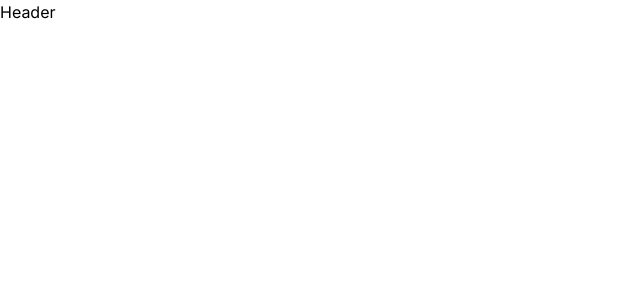
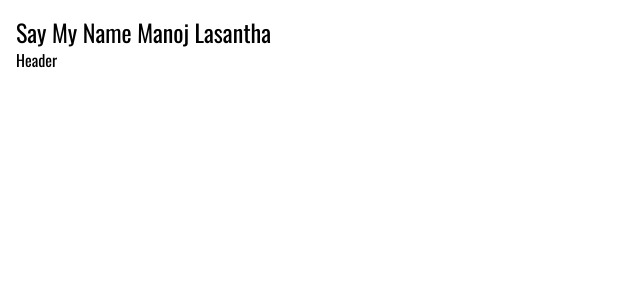
Before and after one commit to LasaX1999/app_farm, a Next.js app: page / in a window 1280 px wide. Shown: the top 300 px of the page, without its empty margins (0-640 px from the left). Built offline with nearby package versions, Linux system fonts and the light colour scheme.

Commit message:
change font to oswald

```diff
--- a/app/layout.tsx
+++ b/app/layout.tsx
@@ -1,8 +1,12 @@
 import type { Metadata } from "next";
-import { Inter } from "next/font/google";
+import { Inter,Fjalla_One,Oswald } from "next/font/google";
+
 import "./globals.css";
 
-const inter = Inter({ subsets: ["latin"] });
+const oswald = Oswald({
+  subsets: ["latin"],
+
+});
 
 export const metadata: Metadata = {
   title: "Create Next App",
@@ -16,7 +20,7 @@ export default function RootLayout({
 }>) {
   return (
     <html lang="en">
-      <body className={inter.className}>{children}</body>
+      <body className={oswald.className}>{children}</body>
     </html>
   );
 }
--- a/app/page.tsx
+++ b/app/page.tsx
@@ -3,10 +3,10 @@ import Header from "./components/Header";
 
 export default function Home() {
   return (
-    <>
-
+    <main className="p-4">
+    <h1 className="text-2xl">Say My Name Manoj Lasantha</h1>
     <Header/>
 
-    </>
+    </main>
   );
 }
--- a/package.json
+++ b/package.json
@@ -13,6 +13,7 @@
     "next-sanity": "^9.1.0",
     "react": "^18",
     "react-dom": "^18",
+    "react-icons": "^5.2.1",
     "sanity": "^3.42.1"
   },
   "devDependencies": {
```
Also changed, not shown: 1 other file (tests, documents, lock files or other folders).
